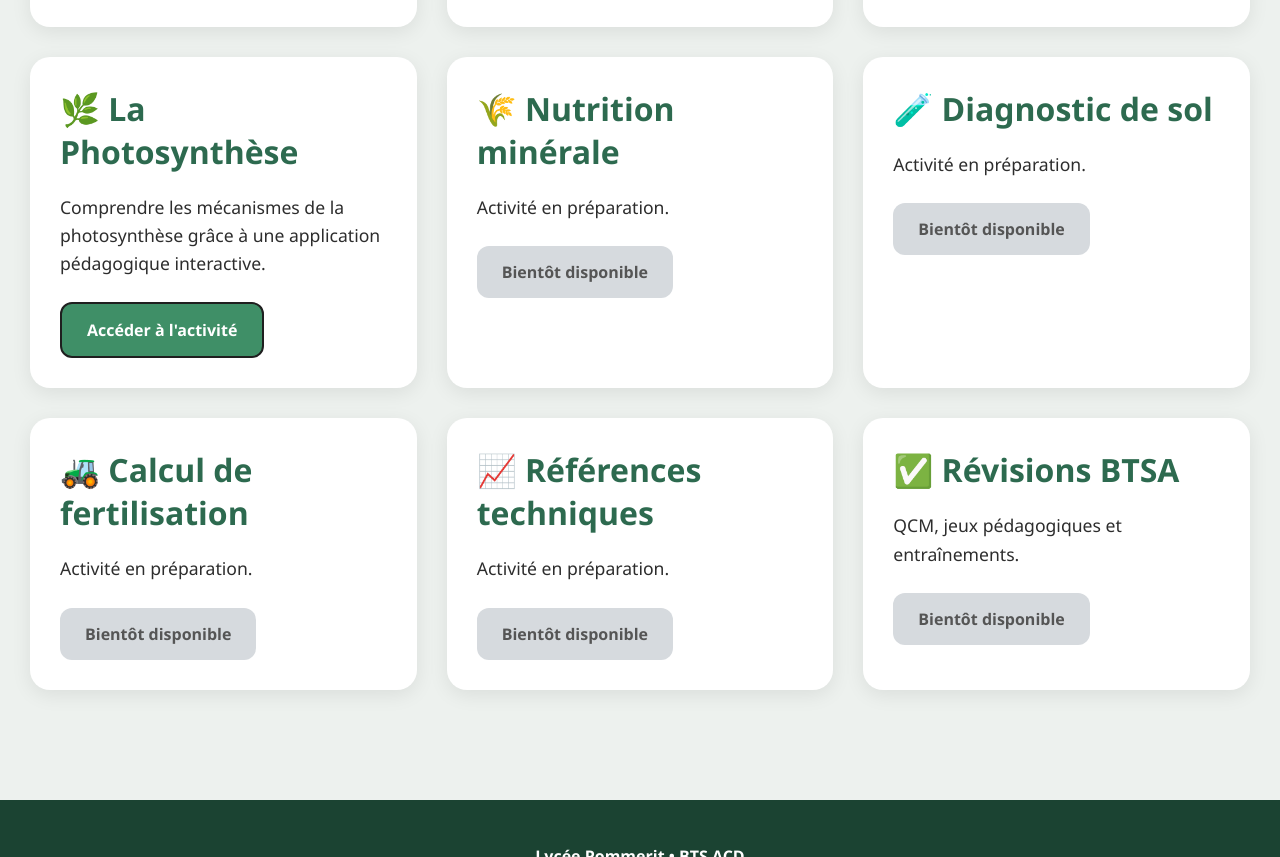
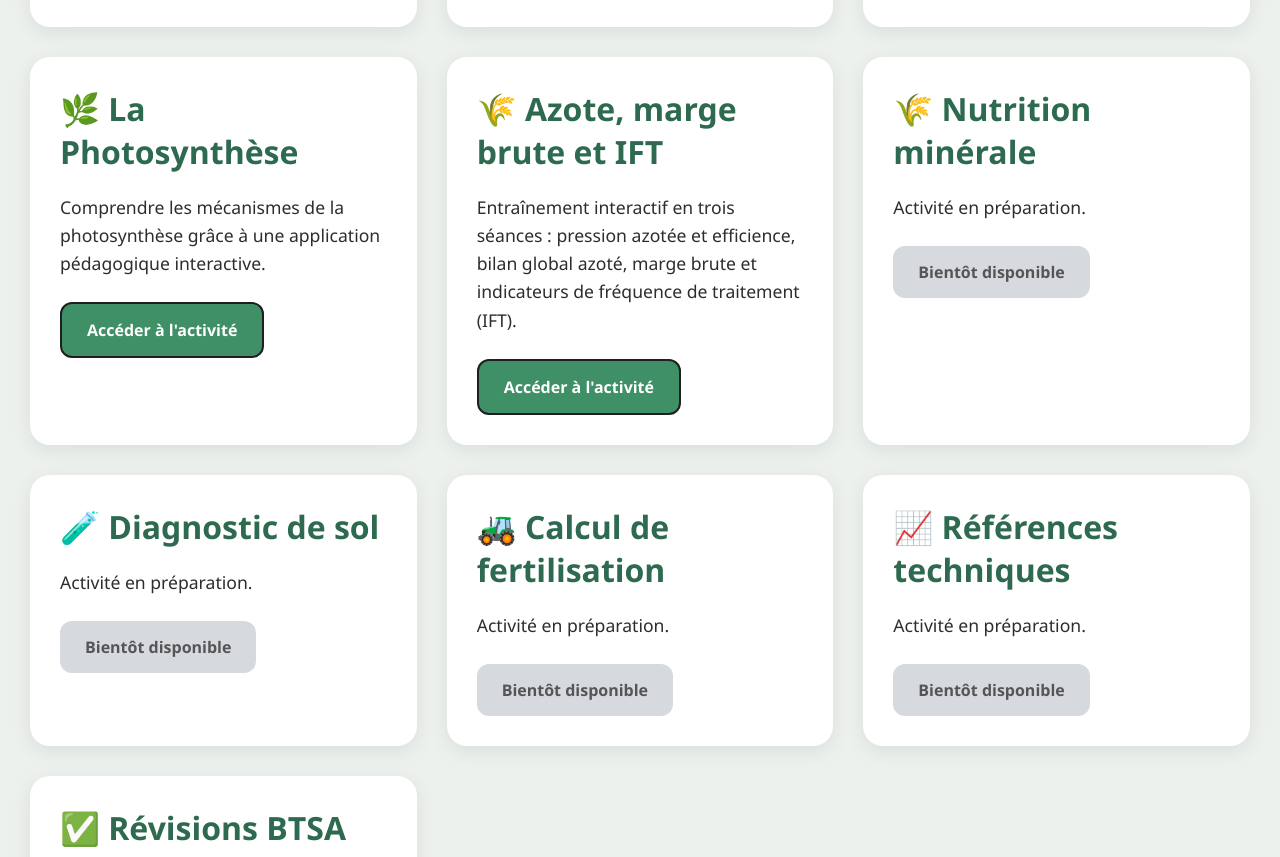
Before and after one commit to FormateurACD/BTS-ACD, a plain HTML site: page index.html in a window 1280 px wide. Shown: the part 1313-2170 px from the top of the page. Drawn offline with Linux system fonts and the light colour scheme.

Commit message:
Ajout du lien Azote, marge brute et IFT dans les ressources BTS ACD

```diff
--- a/index.html
+++ b/index.html
@@ -304,6 +304,22 @@ Accéder à l'activité
 
 <div class="card">
 
+<h2>🌾 Azote, marge brute et IFT</h2>
+
+<p>
+Entraînement interactif en trois séances : pression azotée et efficience, bilan global azoté, marge brute et indicateurs de fréquence de traitement (IFT).
+</p>
+
+<a class="btn"
+href="https://formateuracd.github.io/BTS-ACD/azote-marge-brute-ift.html"
+target="_blank" rel="noopener noreferrer">
+Accéder à l'activité
+</a>
+
+</div>
+
+<div class="card">
+
 <h2>🌾 Nutrition minérale</h2>
 
 <p>
```
